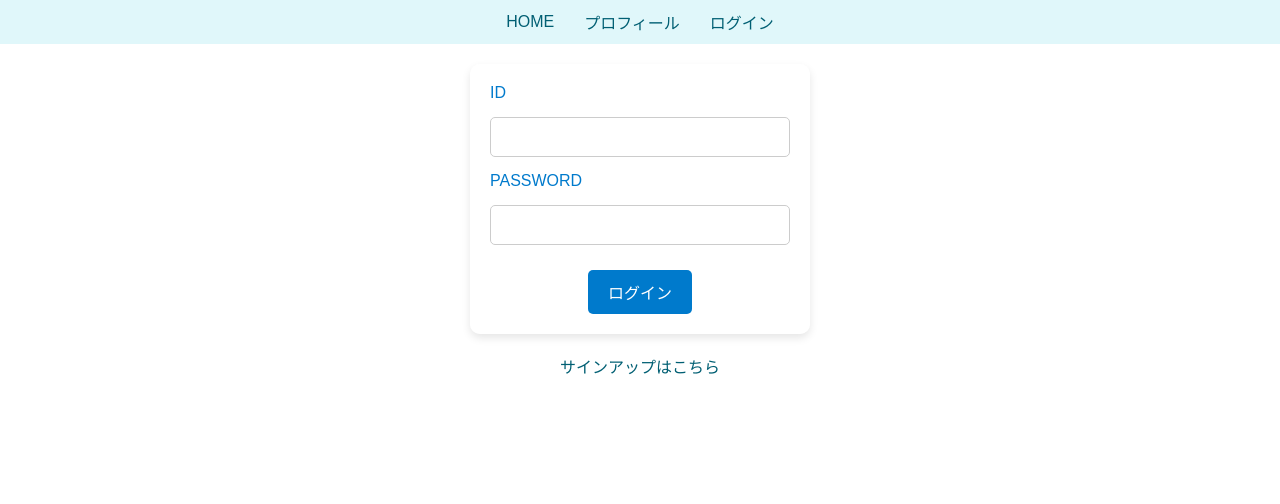
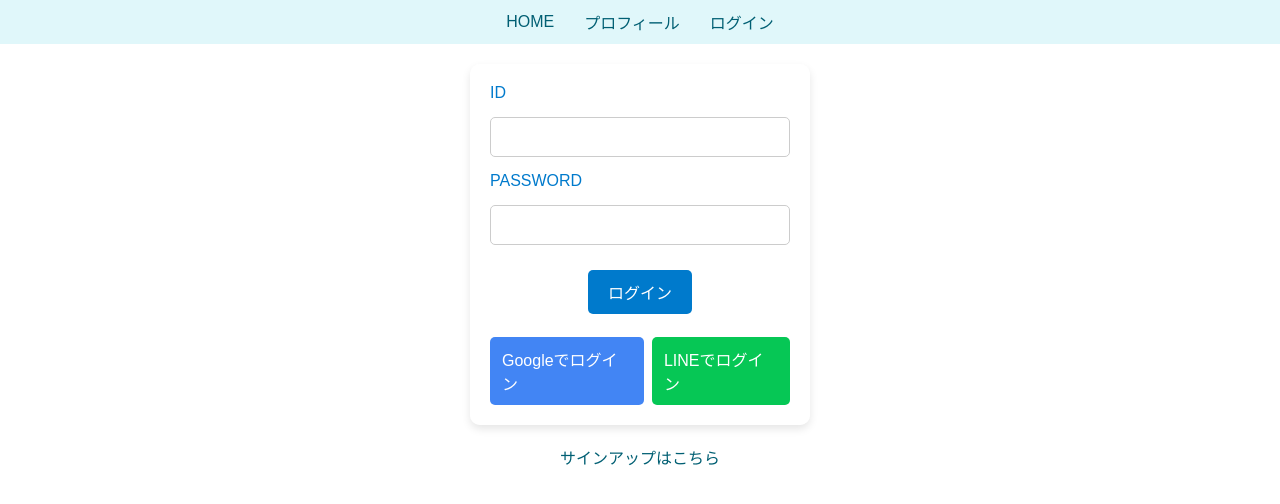
Before and after one commit to abustoY/client-bocchi-the-twitter, a Vue app: page /login-form in a window 1280 px wide. Shown: the top 504 px of the page. Built offline with nearby package versions, Linux system fonts and the light colour scheme; no server answers.

Commit message:
feat(login): Google・LINE OIDCログインボタンを追加
- LoginForm.vue に Google / LINE でのOIDCログインリンクを追加
- ログインフォーム下部に外部認証ボタンをスタイル付きで配置

```diff
--- a/src/components/LoginForm.vue
+++ b/src/components/LoginForm.vue
@@ -13,6 +13,10 @@
             <input type="password" id="password" v-model="password">
         </div>
         <button type="submit">ログイン</button>
+        <div class="oidc-buttons">
+            <a class="oidc-btn google" :href="`${apiHostUrl}/oauth2/authorization/google`">Googleでログイン</a>
+            <a class="oidc-btn line" :href="`${apiHostUrl}/oauth2/authorization/line`">LINEでログイン</a>
+        </div>
     </form>
 </template>
 
@@ -21,6 +25,7 @@ import { useAuthStore } from '../stores/auth';
 import { ref } from 'vue';
 import { useRouter } from 'vue-router';
 
+const apiHostUrl = process.env.VUE_APP_API_HOST_URL;
 const authStore = useAuthStore();
 const router = useRouter();
 const id = ref('');
@@ -43,7 +48,6 @@ const handleLogin = async () => {
 
     <!-- Add "scoped" attribute to limit CSS to this component only -->
 <style scoped>
-
 #login-form {
     background-color: rgba(255, 255, 255, 0.8);
     /* 背景色を半透明の白に */
@@ -116,4 +120,31 @@ const handleLogin = async () => {
     /* ホバー時の背景色 */
 }
 
+.oidc-buttons {
+    display: flex;
+    gap: 8px;
+    justify-content: center;
+    margin-top: 8px;
+}
+
+.oidc-btn {
+    display: inline-block;
+    padding: 10px 12px;
+    border-radius: 5px;
+    cursor: pointer;
+    text-decoration: none;
+    color: white;
+}
+
+.oidc-btn.google {
+    background: #4285f4;
+}
+
+.oidc-btn.line {
+    background: #06c755;
+}
+
+.oidc-btn:hover {
+    opacity: 0.9;
+}
 </style>
```
